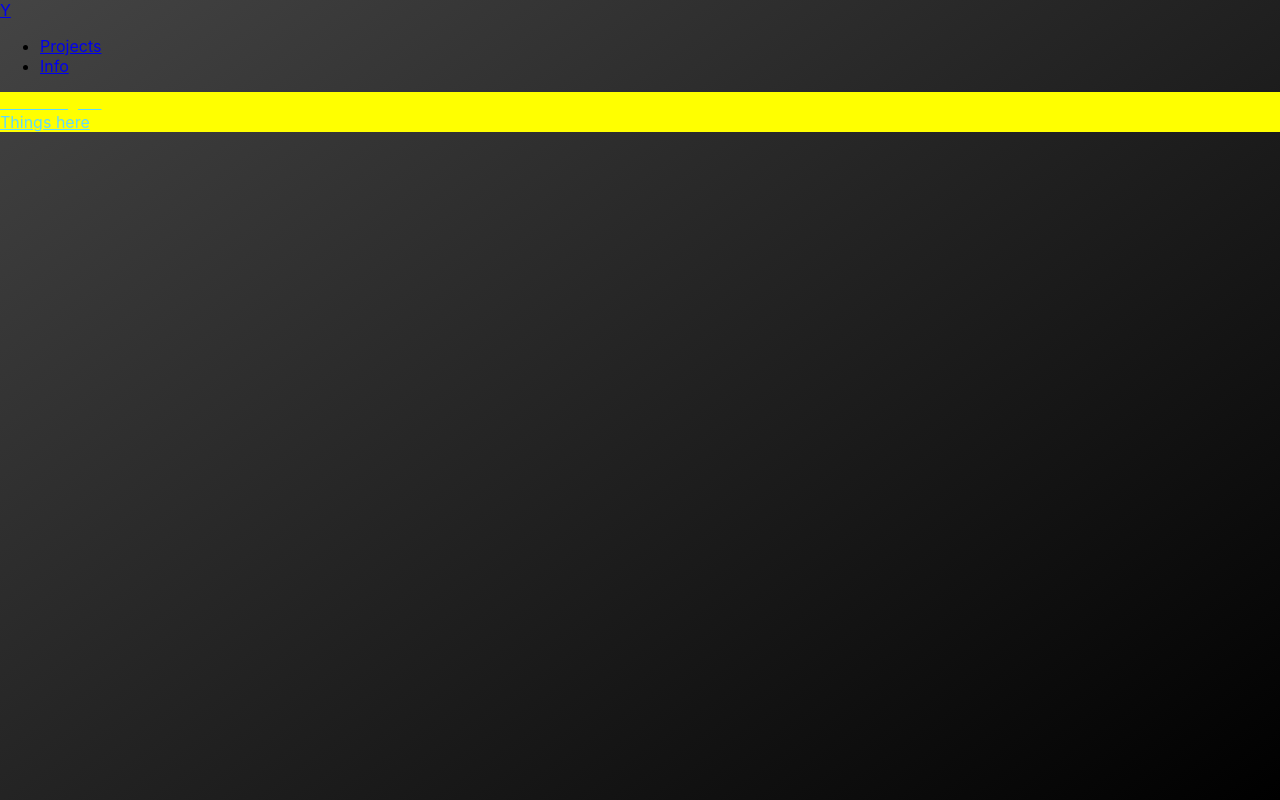
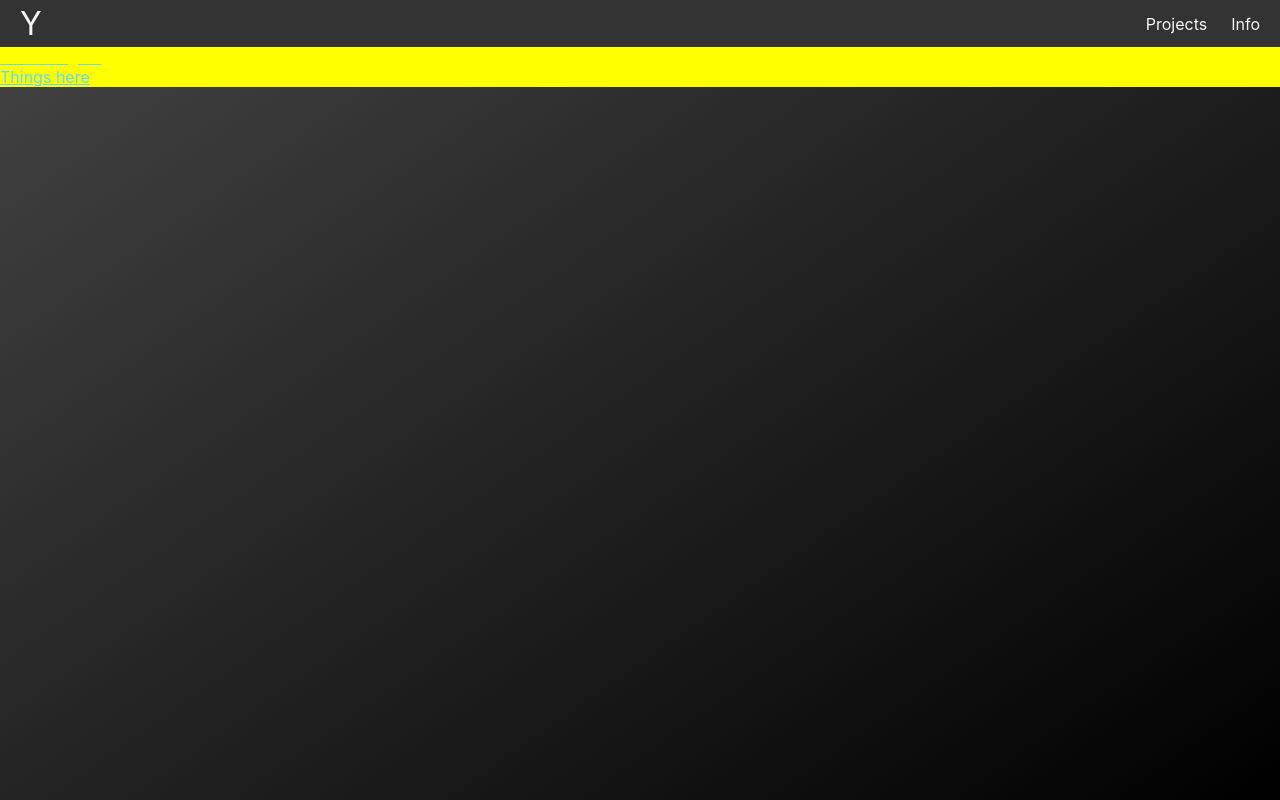
Before and after one commit to VenusCohort/ryanyoshimura, a React (Create React App) app: page / in a window 1280 px wide. Built offline with nearby package versions, Linux system fonts and the light colour scheme.

Commit message:
upgraded navbar with styling and flex

```diff
--- a/src/Navbar.js
+++ b/src/Navbar.js
@@ -1,7 +1,7 @@
 import React, {Component} from 'react';
 export default function Navbar (){
-    return <nav className="n">
-        <a href="/" className="mainPage">Y</a>
+    return <nav className="nav">
+        <a href="/" className="title">Y</a>
         <ul>
             <li>
                 <a href="/projects">Projects</a>
--- a/src/index.js
+++ b/src/index.js
@@ -2,6 +2,7 @@ import React from 'react';
 import ReactDOM from 'react-dom/client';
 import './styling/index.css';
 import App from './App';
+import './styling/Navbar.css';
 import reportWebVitals from './reportWebVitals';
 import { BrowserRouter } from "react-router-dom";
 
--- a/src/styling/Navbar.css
+++ b/src/styling/Navbar.css
@@ -0,0 +1,45 @@
+* {
+    box-sizing: border-box;
+}
+
+body {
+    margin: 0;
+}
+
+.nav {
+    background-color: #333;
+    color: whitesmoke;
+    display: flex;
+    justify-content: space-between;
+    align-items: stretch;
+    gap: 2rem;
+    padding: 0 1rem;
+}
+
+.nav ul {
+    padding: 0;
+    margin: 0;
+    list-style: none;
+    display: flex;
+    gap: 1rem;
+}
+
+.nav a {
+    color: inherit;
+    text-decoration: none;
+    height: 100%;
+    display: flex;
+    align-items: center;
+    padding: 0.25rem;
+}
+.nav li.active {
+    background-color: mediumpurple;
+}
+.nav li:hover {
+    background-color: red;
+}
+
+
+.title {
+    font-size: 2rem;
+}
```
